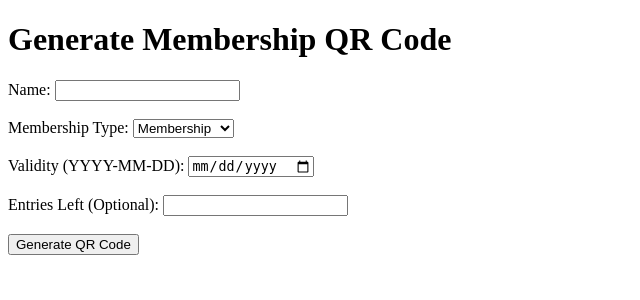
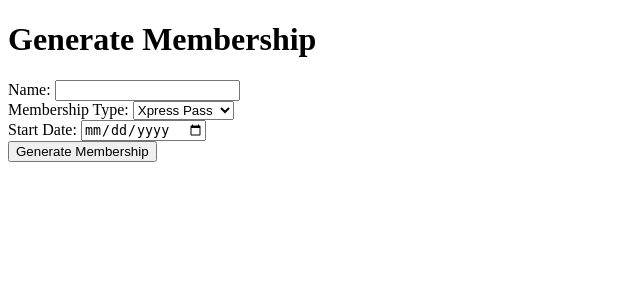
Before and after one commit to PicklePlexHyd/qr_code_system_uat, a Flask app: page / in a window 1280 px wide. Shown: the top 300 px of the page, without its empty margins (0-640 px from the left). Run offline with Flask 3, Linux system fonts and the light colour scheme.

Commit message:
Pass updates

```diff
--- a/app.py
+++ b/app.py
@@ -1,51 +1,75 @@
 from flask import Flask, request, render_template, jsonify
-from datetime import datetime
+from datetime import datetime, timedelta
 from models import session, Membership
 from qr_utils import generate_qr
 import os
-from models import session, Membership, ScanHistory
 
 app = Flask(__name__)
 
-# Route for the home page with a form to generate membership
+BASE_URL = os.getenv("BASE_URL", "http://127.0.0.1:5001")
+
 @app.route('/')
 def home():
     return render_template("form.html")  # HTML form for input
 
-# Route to handle QR code generation
 @app.route('/generate', methods=['POST'])
 def generate_membership():
     try:
+        # Collect form data
         name = request.form.get("name")
         membership_type = request.form.get("membership_type")
-        validity = request.form.get("validity")
-        entries_left = request.form.get("entries_left", None)
+        start_date_str = request.form.get("start_date")  # Start date from the form
 
-        if not name or not membership_type or not validity:
+        if not name or not membership_type or not start_date_str:
             return jsonify({"error": "Missing required fields"}), 400
+
+        # Parse the start_date
+        start_date = datetime.strptime(start_date_str, "%Y-%m-%d").date()
+        end_date = start_date + timedelta(days=90)
+
+        # Set entries and perks based on membership type
+        entries_left = None
+        perks = []
+        if membership_type == "Xpress Pass":
+            entries_left = 8
+            perks = [
+                "Carry forward unused slots for up to 15 more days",
+            ]
+        elif membership_type == "Season Pass":
+            entries_left = 24
+            perks = [
+                "Bring one friend per month at a discounted rate (20%)",
+                "Carry forward unused slots for up to 15 more days",
+            ]
+        elif membership_type == "Membership":
+            perks = [
+                "20% discount for individual court bookings",
+                "1-2 free guest passes per month",
+                "Loyalty points for free sessions or paddle rentals",
+                "One free session in the member's birthday month",
+            ]
 
         # Add member to the database
         new_member = Membership(
             name=name,
             membership_type=membership_type,
-            validity=datetime.strptime(validity, "%Y-%m-%d").date(),
-            entries_left=int(entries_left) if entries_left else None,
+            validity=end_date,
+            entries_left=entries_left,
             qr_code=""
         )
         session.add(new_member)
         session.commit()
 
-        # Generate a QR code containing the redirection link
+        # Generate QR Code with the redirection link
         qr_code_dir = os.path.abspath(os.path.join("static", "qr_codes"))
         qr_code_filename = f"{name.replace(' ', '_')}_{membership_type}.png"
         qr_code_path = os.path.join(qr_code_dir, qr_code_filename)
         os.makedirs(qr_code_dir, exist_ok=True)
 
-        # The link to redirect to the pass page
-        qr_link = f"http://127.0.0.1:5001/pass/{new_member.id}"
+        qr_link = f"{BASE_URL}/pass/{new_member.id}"
         generate_qr(qr_link, qr_code_path)
 
-        # Update member with the generated QR code path
+        # Update the member with the QR code path
         new_member.qr_code = qr_code_path
         session.commit()
 
@@ -55,46 +79,7 @@ def generate_membership():
             qr_status="QR code generated successfully!"
         )
     except Exception as e:
-        print(f"Unhandled Error: {e}")
-        return "Internal Server Error", 500
-
-
-# Route to scan and validate QR codes
-@app.route('/scan', methods=['POST'])
-def scan_qr():
-    try:
-        # Decode the QR code data
-        qr_code_data = request.json.get("qr_code_data")
-        name = qr_code_data.get("name")
-
-        # Retrieve the member details from the database
-        member = session.query(Membership).filter_by(name=name).first()
-
-        if not member:
-            return render_template("error.html", message="Invalid QR Code")
-
-        # Validate membership expiration
-        today = datetime.today().date()
-        if today > member.validity:
-            return render_template("error.html", message="Membership has expired")
-
-        # Handle passes with limited entries
-        if member.membership_type in ["Xpress Pass", "Season Pass"]:
-            if member.entries_left is not None and member.entries_left <= 0:
-                return render_template("error.html", message="No entries left")
-            # Deduct one entry
-            member.entries_left -= 1
-
-        # Save scan to history
-        scan_entry = ScanHistory(membership_id=member.id)
-        session.add(scan_entry)
-        session.commit()
-
-        # Render the pass template
-        return render_template("pass.html", member=member)
-
-    except Exception as e:
-        print(f"Error processing QR scan: {e}")
+        print(f"Error generating membership: {e}")
         return "Internal Server Error", 500
 
 @app.route('/pass/<int:membership_id>')
@@ -106,13 +91,40 @@ def show_pass(membership_id):
         if not member:
             return render_template("error.html", message="Invalid Membership")
 
+        # Determine perks based on membership type
+        perks = []
+        if member.membership_type == "Xpress Pass":
+            perks = ["Book upto 8 slots a month.","Carry forward unused slots for up to 15 more days","24 hrs advance booking for weekend"]
+        elif member.membership_type == "Season Pass":
+            perks = [
+                "24 slots for 90 days.",
+                "Bring 1 friend per month at a discounted rate (20%)",
+                "Carry forward unused slots for up to 15 more days",
+                "24 hrs advance booking for weekend"
+            ]
+        elif member.membership_type == "Membership":
+            perks = [
+                "20% discount for individual court bookings",
+                "2 free guest passes per month",
+                "Free Team Listing for Tournaments.",
+                "Access to Membership Exclusive Events (Social Mixers, Sundowners, etc.)",
+                "Loyalty points for free sessions or paddle rentals",
+                "One free session in the member's birthday month",
+            ]
+
+        # Calculate start date from validity (90 days back)
+        start_date = member.validity - timedelta(days=90)
+
         # Render the pass template
-        return render_template("pass.html", member=member)
+        return render_template(
+            "pass.html",
+            member=member,
+            perks=perks,
+            start_date=start_date
+        )
     except Exception as e:
         print(f"Error displaying pass: {e}")
         return "Internal Server Error", 500
 
-
 if __name__ == "__main__":
-    from os import environ
-    app.run(host="0.0.0.0", port=int(environ.get("PORT", 5001)), debug=True)
+    app.run(host="0.0.0.0", port=5001)
--- a/templates/form.html
+++ b/templates/form.html
@@ -3,28 +3,25 @@
 <head>
     <meta charset="UTF-8">
     <meta name="viewport" content="width=device-width, initial-scale=1.0">
-    <title>Generate Membership QR Code</title>
+    <title>Generate Membership</title>
 </head>
 <body>
-    <h1>Generate Membership QR Code</h1>
+    <h1>Generate Membership</h1>
     <form action="/generate" method="POST">
         <label for="name">Name:</label>
-        <input type="text" id="name" name="name" required><br><br>
+        <input type="text" id="name" name="name" required><br>
 
         <label for="membership_type">Membership Type:</label>
         <select id="membership_type" name="membership_type" required>
-            <option value="Membership">Membership</option>
             <option value="Xpress Pass">Xpress Pass</option>
             <option value="Season Pass">Season Pass</option>
-        </select><br><br>
+            <option value="Membership">Membership</option>
+        </select><br>
 
-        <label for="validity">Validity (YYYY-MM-DD):</label>
-        <input type="date" id="validity" name="validity" required><br><br>
+        <label for="start_date">Start Date:</label>
+        <input type="date" id="start_date" name="start_date" required><br>
 
-        <label for="entries_left">Entries Left (Optional):</label>
-        <input type="number" id="entries_left" name="entries_left"><br><br>
-
-        <button type="submit">Generate QR Code</button>
+        <input type="submit" value="Generate Membership">
     </form>
 </body>
 </html>
```
Also changed, not shown: templates/pass.html (+34 -9 lines), membership.db, static/onwhite_logo-modified.png (added), static/qr_codes/Chandra_Membership.png (deleted), static/qr_codes/Eswar_Season Pass.png (added), static/qr_codes/Fish_Membership.png (deleted), static/qr_codes/Ganesh_Xpress Pass.png (deleted), static/qr_codes/Rakesh_Membership.png (added), static/qr_codes/Rakesh_Xpress Pass.png (deleted), static/qr_codes/Sai_Nagi_Xpress Pass.png (added), static/qr_codes/Suresh_Season Pass.png (deleted), static/qr_codes/fasal_Xpress Pass.png (deleted).
